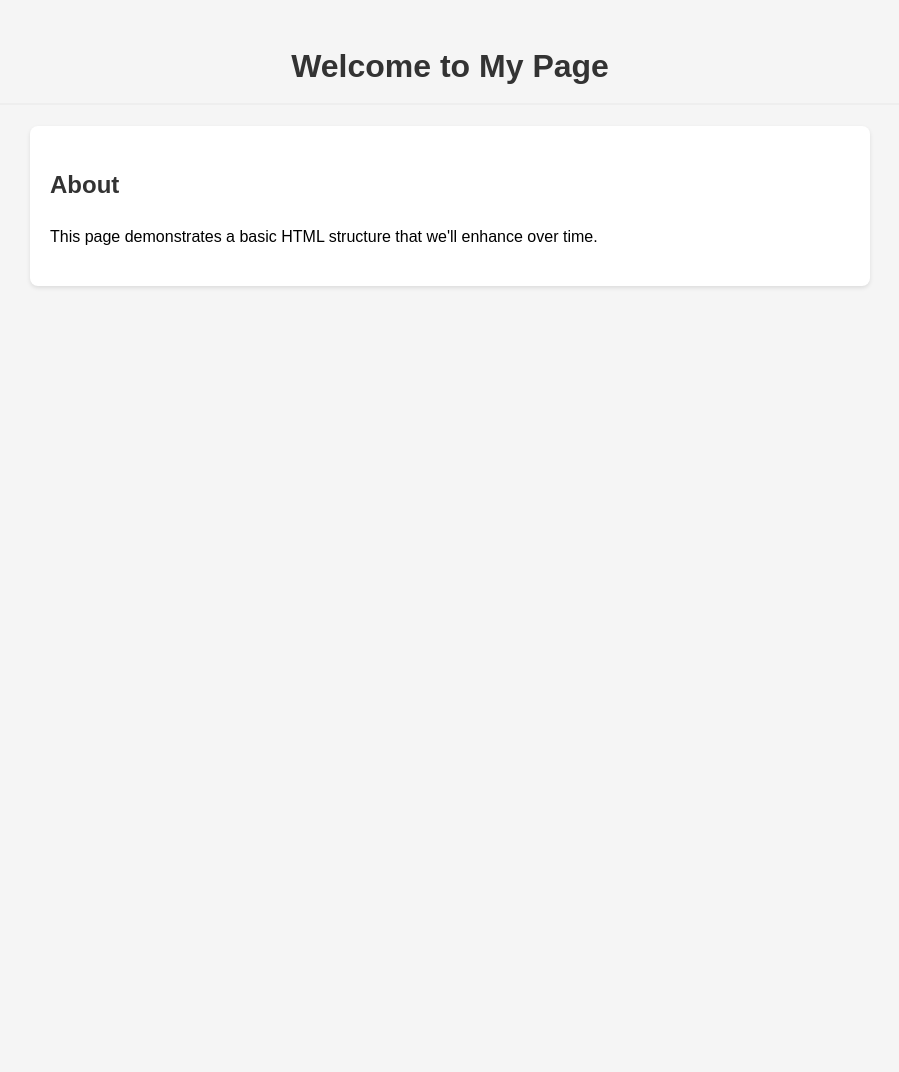
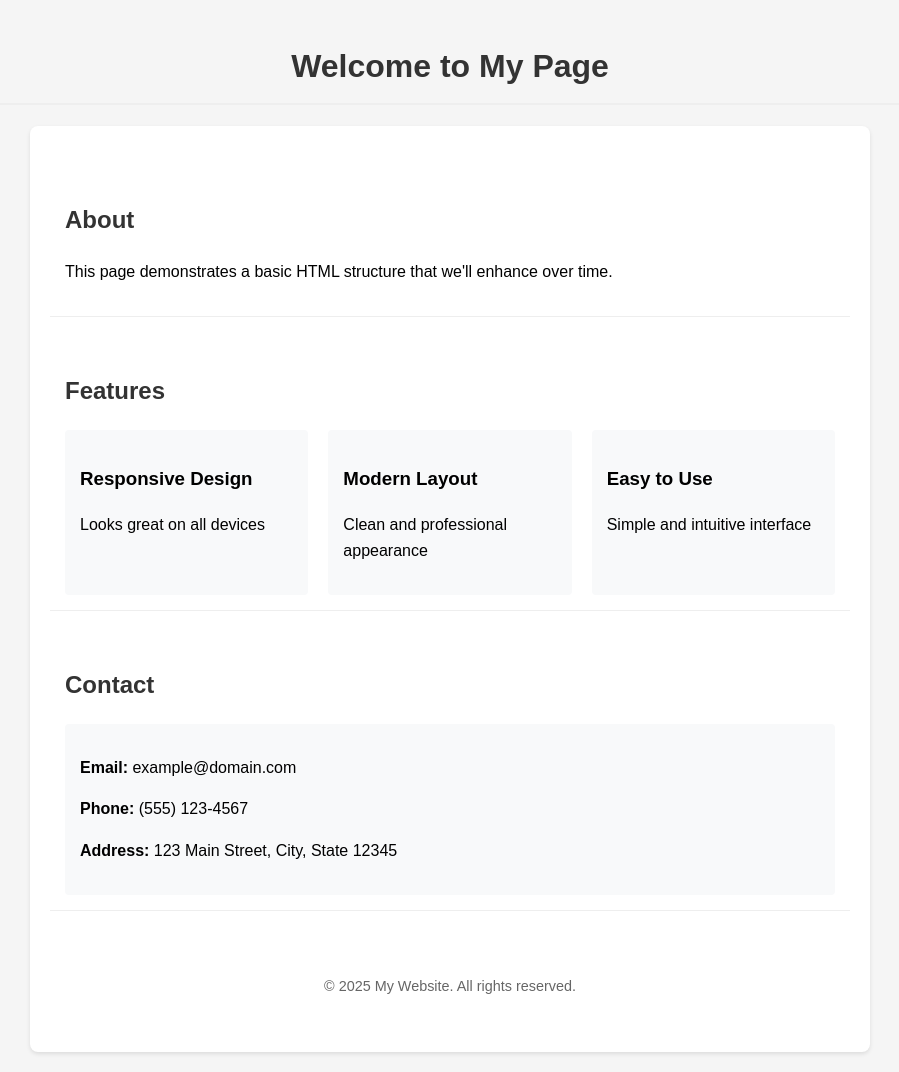
Before and after one commit to alagoo/astha-claude-test, a plain HTML site: page index.html in a window 1280 px wide. Shown: the whole page, without its empty margins (190-1089 px from the left). Before the commit the page ends 800 px from the top, so only its background shows below. Drawn offline with Linux system fonts and the light colour scheme.

Commit message:
Add additional content sections

```diff
--- a/index.html
+++ b/index.html
@@ -30,6 +30,32 @@
         }
         section {
             margin-top: 20px;
+            padding: 15px;
+            border-bottom: 1px solid #eee;
+        }
+        .features {
+            display: grid;
+            grid-template-columns: repeat(auto-fit, minmax(200px, 1fr));
+            gap: 20px;
+            margin-top: 15px;
+        }
+        .feature-item {
+            padding: 15px;
+            background-color: #f8f9fa;
+            border-radius: 4px;
+        }
+        .contact-info {
+            background-color: #f8f9fa;
+            padding: 15px;
+            border-radius: 4px;
+            margin-top: 15px;
+        }
+        footer {
+            text-align: center;
+            margin-top: 30px;
+            padding: 20px;
+            color: #666;
+            font-size: 0.9em;
         }
     </style>
 </head>
@@ -40,6 +66,37 @@
             <h2>About</h2>
             <p>This page demonstrates a basic HTML structure that we'll enhance over time.</p>
         </section>
+
+        <section>
+            <h2>Features</h2>
+            <div class="features">
+                <div class="feature-item">
+                    <h3>Responsive Design</h3>
+                    <p>Looks great on all devices</p>
+                </div>
+                <div class="feature-item">
+                    <h3>Modern Layout</h3>
+                    <p>Clean and professional appearance</p>
+                </div>
+                <div class="feature-item">
+                    <h3>Easy to Use</h3>
+                    <p>Simple and intuitive interface</p>
+                </div>
+            </div>
+        </section>
+
+        <section>
+            <h2>Contact</h2>
+            <div class="contact-info">
+                <p><strong>Email:</strong> example@domain.com</p>
+                <p><strong>Phone:</strong> (555) 123-4567</p>
+                <p><strong>Address:</strong> 123 Main Street, City, State 12345</p>
+            </div>
+        </section>
+
+        <footer>
+            <p>&copy; 2025 My Website. All rights reserved.</p>
+        </footer>
     </div>
 </body>
 </html>
```
